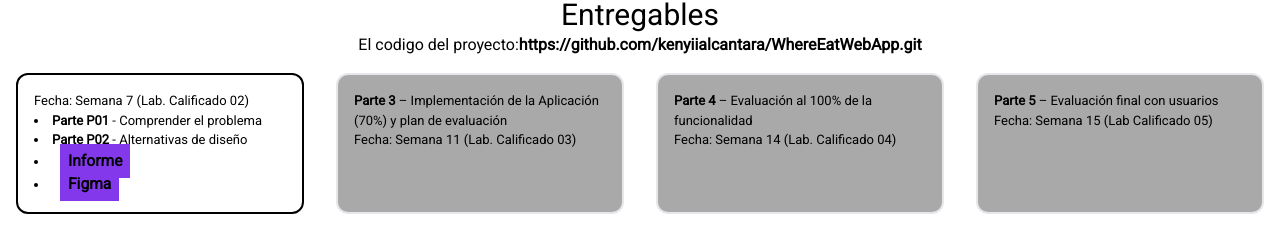
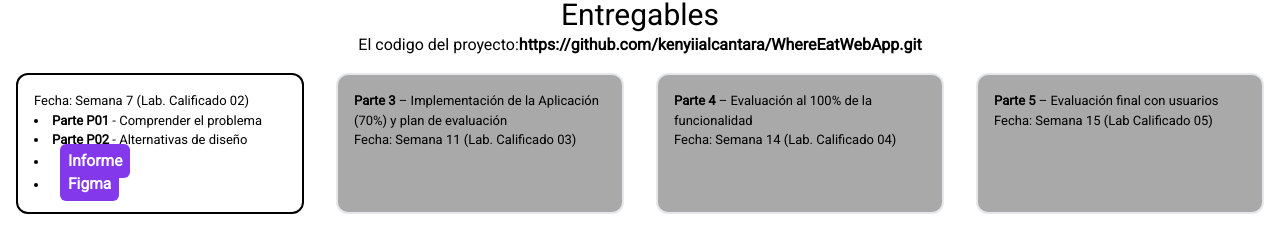
Before and after one commit to kenyiialcantara/WhereEatWebPage, a plain HTML site: page index.html in a window 1280 px wide. Shown: the part 3335-3586 px from the top of the page. Drawn offline with nearby package versions, Linux system fonts and the light colour scheme.

Commit message:
Update index.html

```diff
--- a/index.html
+++ b/index.html
@@ -217,18 +217,18 @@
                 <a
                 href="informe.html"
                 target="_blank"
-                class="font-bold bg-[#8338ec] p-2 m-2 rounded-4"
+                class="font-bold bg-[#8338ec] p-2 m-2 rounded-md text-white "
                 style="font-size: larger;"
-                class='buttonInforme'
+
                 >Informe</a>
               </li>
               <li>
                 <a
                 href="https://www.figma.com/file/zgYWPdM98QWy78c1OWvuG9/DondeComer?type=design&node-id=0%3A1&t=R8zpo6Icnuv8l7Ti-1"
                 target="_blank"
-                class="font-bold bg-[#8338ec] p-2 m-2 rounded-4"
+                class="font-bold bg-[#8338ec] p-2 m-2 rounded-md text-white"
                 style="font-size: larger;"
-                class='buttonInforme'
+
                 >Figma</a>
               </li>
             </ul>
```
